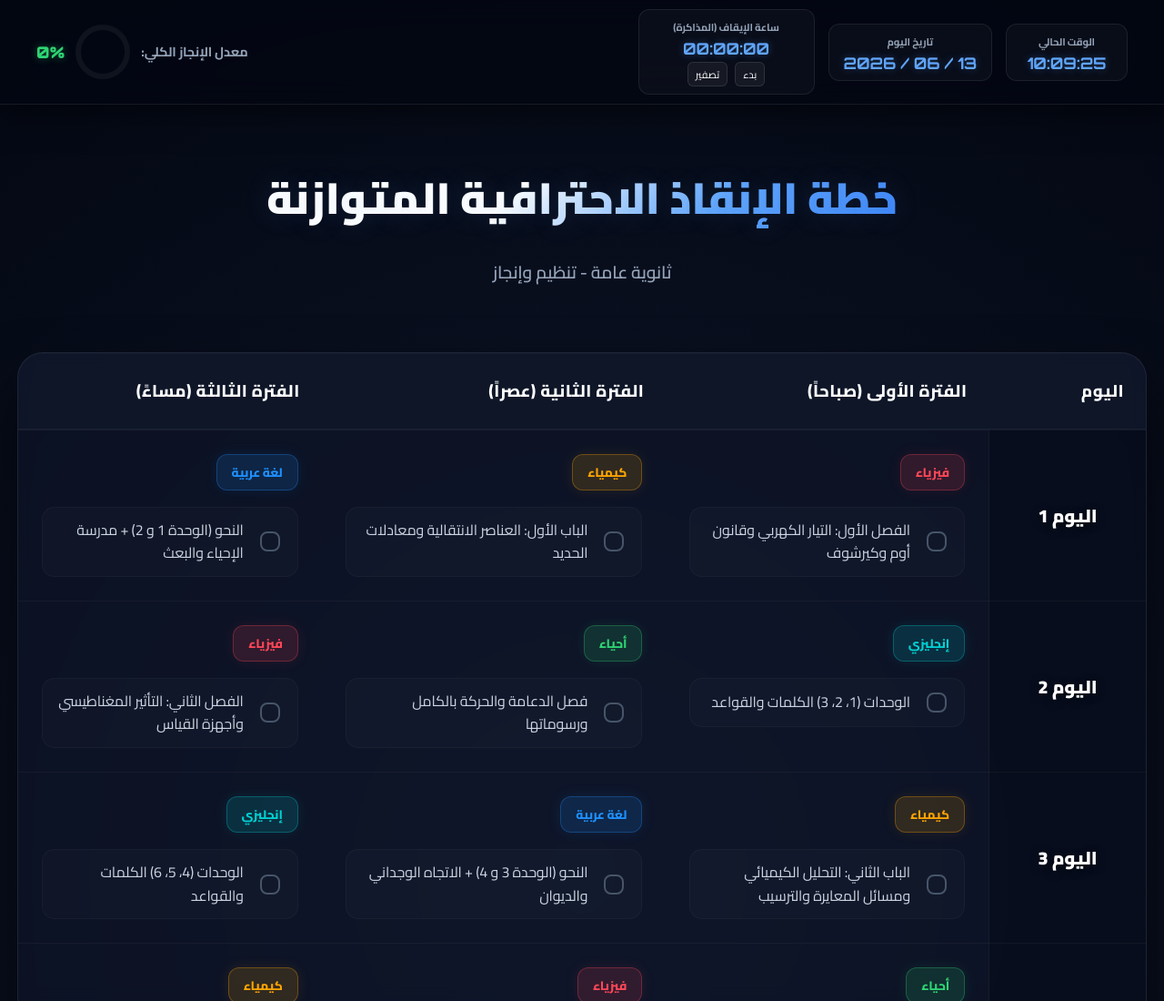
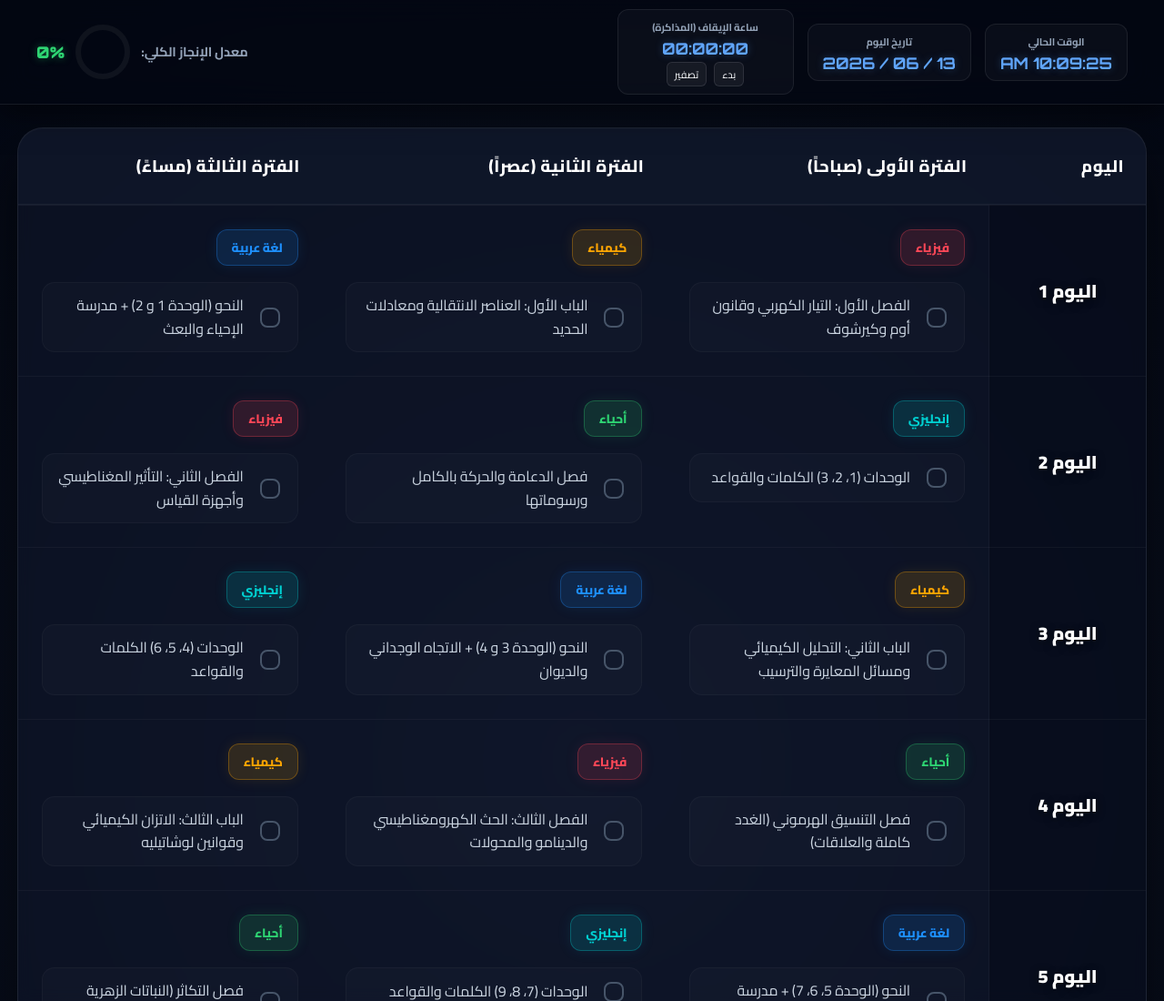
Before and after one commit to boda2639/-, a plain HTML site: page index.html in a window 1280 px wide. Shown: the top 1100 px of the page at 91% size. Drawn offline with Linux system fonts and the light colour scheme.

Commit message:
Update index.html

```diff
--- a/index.html
+++ b/index.html
@@ -368,7 +368,7 @@
         <div class="live-widgets">
             <div class="widget-box">
                 <span class="widget-label">الوقت الحالي</span>
-                <span class="widget-value" id="live-clock">00:00:00</span>
+                <span class="widget-value" id="live-clock">00:00:00 AM</span>
             </div>
             <div class="widget-box">
                 <span class="widget-label">تاريخ اليوم</span>
@@ -392,12 +392,6 @@
             <div class="circle-text" id="progressText">0%</div>
         </div>
     </div>
-
-    <div class="header">
-        <h1>خطة الإنقاذ الاحترافية المتوازنة</h1>
-        <p>ثانوية عامة - تنظيم وإنجاز</p>
-    </div>
-
     <div class="table-container">
         <table>
             <thead>
@@ -696,14 +690,21 @@
             });
         });
 
-        // تشغيل الساعة الرقمية والتاريخ الحي
+        // تشغيل الساعة الرقمية بنظام 12 ساعة والتاريخ الحي
         function startLiveWidgets() {
             const clockElement = document.getElementById('live-clock');
             const dateElement = document.getElementById('live-date');
 
             setInterval(() => {
                 const now = new Date();
-                clockElement.innerText = now.toLocaleTimeString('en-US', { hour12: false });
+
+                // عرض الوقت بصيغة 12 ساعة (AM/PM)
+                clockElement.innerText = now.toLocaleTimeString('en-US', {
+                    hour: '2-digit',
+                    minute: '2-digit',
+                    second: '2-digit',
+                    hour12: true
+                });
 
                 const day = String(now.getDate()).padStart(2, '0');
                 const month = String(now.getMonth() + 1).padStart(2, '0');
@@ -732,7 +733,6 @@
             if (!isRunning) {
                 isRunning = true;
                 startBtn.innerText = 'إيقاف';
-                // تحويل اللون للأحمر عند التشغيل للإيقاف المؤقت
                 startBtn.style.background = '#ff4757';
                 stopwatchInterval = setInterval(() => {
                     elapsedSeconds++;
```
